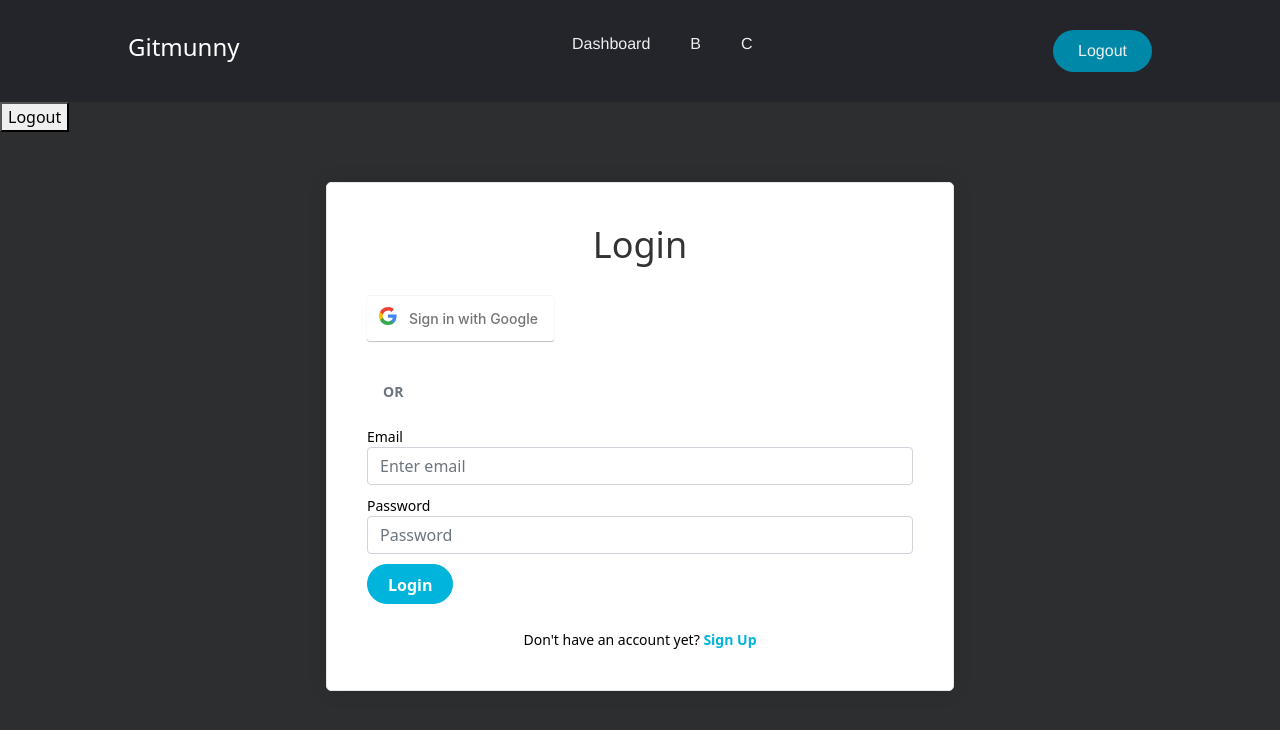
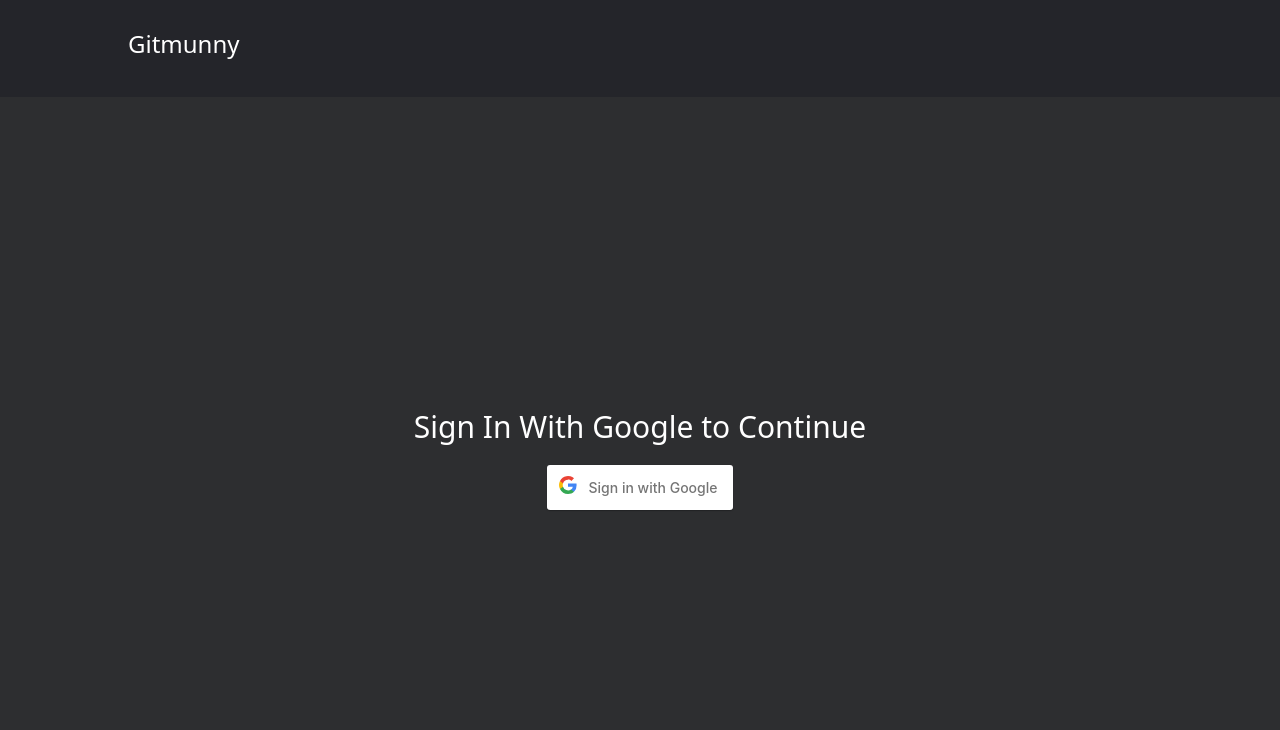
Before and after one commit to GabrielMourad/GitMunny, a React (Create React App) app in the folder client/: page /login in a window 1280 px wide. Shown: the top 730 px of the page. Built offline with nearby package versions, Linux system fonts and the light colour scheme.

Commit message:
fixed up log in

```diff
--- a/client/src/App.jsx
+++ b/client/src/App.jsx
@@ -2,6 +2,7 @@
 import Dashboard from './components/Dashboard';
 import { BudgetContextProvider } from './context/BudgetAppContext';
 import 'react-toastify/dist/ReactToastify.css';
+import { toast } from 'react-toastify';
 import { BrowserRouter, Routes, Route, Navigate, Link } from "react-router-dom";
 import {auth} from "../src/firebase/Firebase"
 import LoginPage from './components/LoginPage';
@@ -18,20 +19,18 @@
             setIsAuth(false)
             window.location.pathname = "/login"
         })
-      }
+
+    }
 
 
-      console.log(isAuth)
 
     return(
         <BudgetContextProvider>
             <BrowserRouter>
-                <Navbar/>
-                <button onClick = {signOut}>Logout</button>
+                <Navbar isAuth = {isAuth} signOut = {signOut}/>
 
                 <Routes>
                     <Route exact path="/login" element={!isAuth ? <LoginPage setIsAuth = {setIsAuth}/> : (<Navigate to = '/'/>)}/>
-                    <Route exact path="/signup" element={!isAuth ? <Signup setIsAuth = {setIsAuth}/> : (<Navigate to = '/'/>)}/>
                     <Route exact path="/" element={isAuth ? <Dashboard isAuth = {isAuth}/> : (<Navigate to = '/login'/>)}/>
 
                 </Routes>
--- a/client/src/components/LoginPage.js
+++ b/client/src/components/LoginPage.js
@@ -2,66 +2,30 @@
 import {auth, provider} from '../firebase/Firebase';
 import {signInWithPopup} from 'firebase/auth'
 import { useNavigate } from 'react-router-dom';
+import 'react-toastify/dist/ReactToastify.css';
+import { toast } from 'react-toastify';
 
 
-const LoginPage = ({setIsAuth}) => {
-
-  const [email, setEmail] = useState('');
-  const [password, setPassword] = useState('');
-
+function Login({ setIsAuth }) {
   let navigate = useNavigate();
 
-  const handleSubmit = (event) => {
-    event.preventDefault();
-    // Add code to handle form submission here
-  }
-
-  const googleSignIn =  () =>{
+  const signInWithGoogle = () => {
     signInWithPopup(auth, provider).then((result) => {
-        setIsAuth(true)
-        localStorage.setItem("isAuth", true)
-        navigate('/');
-    }).catch((err) => {
-        console.log(err)
-    });;
+      localStorage.setItem("isAuth", true);
+      setIsAuth(true);
+      navigate("/");
+      toast.success("Successfully Logged In")
+    });
   };
 
-
-
-
   return (
-    <div class="container-login">
-    <div class="row">
-        <div class="col-md-6 offset-md-3">
-            <div class="login-form">
-                <h2>Login</h2>
-
-                <button onClick={googleSignIn} type="button" class="mb-3 login-with-google-btn" >
-                    Sign in with Google
-                </button>
-
-                <div class="divider d-flex align-items-center my-4">
-                    <p class="text-center fw-bold mx-3 mb-0 text-muted">OR</p>
-                </div>
-                <form>
-                    <div class="form-group">
-                        <label for="email">Email</label>
-                        <input type="email" class="form-control" id="email" placeholder="Enter email"/>
-                    </div>
-                    <div class="form-group">
-                        <label for="password">Password</label>
-                        <input type="password" class="form-control" id="password" placeholder="Password"/>
-                    </div>
-                    <button type="submit" class="btn btn-primary-login">Login</button>
-                </form>
-                <div class="signup-section">
-                    <p>Don't have an account yet? <a href="/signup">Sign Up</a></p>
-                </div>
-            </div>
-        </div>
+    <div className="loginPage">
+      <p>Sign In With Google to Continue</p>
+      <button className="login-with-google-btn" onClick={signInWithGoogle}>
+        Sign in with Google
+      </button>
     </div>
-</div>
   );
 }
 
-export default LoginPage;
+export default Login;
--- a/client/src/components/Navbar.js
+++ b/client/src/components/Navbar.js
@@ -1,21 +1,33 @@
 import React from 'react'
 
-export default function Navbar({}) {
+export default function Navbar({signOut, isAuth}) {
+  if(isAuth){
     return (
       <div className = "nav_container">
           <header>
-            <h4>Gitmunny</h4>
+              <h4 className = "nav_title">Gitmunny</h4>
 
           <nav>
               <ul className="nav_links">
                   <li><a href="">Dashboard</a></li>
                   <li><a href="">B</a></li>
                   <li><a href="">C</a></li>
+                  <li><a href="#" className="cta"><button onClick = {signOut} className = "navbtn">Logout</button></a></li>
 
               </ul>
           </nav>
-        <a href="#" className="cta"><button className = "navbtn">Logout</button></a>
+          </header>
+      </div>
+    )
+
+  }else{
+    return(
+      <div className = "nav_container">
+          <header>
+              <h4 className = "nav_title">Gitmunny</h4>
+
           </header>
       </div>
     )
   }
+}
--- a/client/src/components/Signup.js
+++ /dev/null
@@ -1,37 +0,0 @@
-import React from 'react'
-
-export default function Signup() {
-  return (
-    <div class="container-signup">
-        <div class="row">
-            <div class="col-md-6 offset-md-3">
-                <div class="signup-form">
-                    <h2>Sign Up</h2>
-                    <form>
-                        <div class="form-group">
-                            <label for="name">Name</label>
-                            <input type="text" class="form-control" id="name" placeholder="Enter your name"/>
-                        </div>
-                        <div class="form-group">
-                            <label for="email">Email</label>
-                            <input type="email" class="form-control" id="email" placeholder="Enter your email"/>
-                        </div>
-                        <div class="form-group">
-                            <label for="password">Password</label>
-                            <input type="password" class="form-control" id="password" placeholder="Choose a password"/>
-                        </div>
-                        <div class="form-group">
-                            <label for="confirm-password">Confirm Password</label>
-                            <input type="password" class="form-control" id="confirm-password" placeholder="Confirm your password"/>
-                        </div>
-                        <button type="submit" class="btn btn-signup">Sign Up</button>
-                    </form>
-                    <div class="signup-section">
-                        <p>Already have an account? <a href="/login">Log In</a></p>
-                    </div>
-                </div>
-            </div>
-        </div>
-    </div>
-  )
-}
--- a/client/src/styles.css
+++ b/client/src/styles.css
@@ -124,180 +124,18 @@
 }
 
 /* LOGIN AND SIGN IN */
-.login-form {
-    height: 2;
-    background-color: #ffffff;
-    border: 1px solid #e6e6e6;
-    padding: 20px; /* reduce the padding */
-    border-radius: 5px;
-    box-shadow: 0px 0px 20px 0px rgba(0, 0, 0, 0.1);
-    font-size: 14px; /* reduce the font size */
+.loginPage {
+    width: 100vw;
+    height: calc(100vh - 80px);
+    display: flex;
+    flex-direction: column;
+    justify-content: center;
+    align-items: center;
   }
 
-
-
-  .login-form h2 {
-    margin-bottom: 20px; /* reduce the margin */
-    text-align: center;
-    font-size: 24px; /* reduce the font size */
+  .loginPage p {
+    font-size: 30px;
   }
-
-
-  .form-group {
-    margin-bottom: 10px; /* reduce the margin */
-  }
-
-
-
-
-.btn-primary-login{
-    color:white;
-    background-color: #00b4db;
-    border-color: #00b4db;
-    border-radius: 25px;
-    height: 40px; /* reduce the height */
-    padding: 8px 20px; /* reduce the padding */
-    font-size: 16px; /* reduce the font size */
-    font-weight: bold;
-  }
-
-.btn-primary-login:hover {
-    background-color: #0093ad;
-    border-color: #0093ad;
-}
-.login-form {
-    color: black;
-    background-color: #ffffff;
-    border: 1px solid #e6e6e6;
-    padding: 40px;
-    border-radius: 5px;
-    box-shadow: 0px 0px 20px 0px rgba(0, 0, 0, 0.1);
-
-}
-
-.login-form h2 {
-    margin-bottom: 30px;
-    text-align: center;
-    font-size: 36px; /* Set the font size to 36 pixels */
-    color: #333; /* Set the color to dark gray */
-    position: relative; /* Set the position to relative */
-}
-
-
-.container-login {
-    margin-top: 50px;
-}
-
-
-.signup-section {
-    text-align: center;
-    margin-top: 25px;
-}
-
-.signup-section p {
-    margin-bottom: 0;
-}
-
-.signup-section a {
-    color: #00b4db;
-    font-weight: bold;
-    text-decoration: none;
-}
-
-.signup-section a:hover {
-    text-decoration: underline;
-}
-
-
-.container-signup {
-    margin-top: 50px;
-}
-
-.signup-form {
-    background-color: #ffffff;
-    border: 1px solid #e6e6e6;
-    padding: 40px;
-    border-radius: 5px;
-    box-shadow: 0px 0px 20px 0px rgba(0, 0, 0, 0.1);
-    color: black
-}
-
-.signup-form h2 {
-    margin-bottom: 30px;
-    text-align: center;
-    font-size: 36px;
-    color: #333;
-    position: relative;
-}
-
-.signup-form h2::before {
-    content: "";
-    position: absolute;
-    bottom: -10px;
-    left: 50%;
-    transform: translateX(-50%);
-    width: 50px;
-    height: 2px;
-    background-color: #00b4db;
-}
-
-.form-group-login {
-    margin-bottom: 20px;
-}
-
-.form-group-login label {
-    display: block;
-    margin-bottom: 5px;
-}
-
-.form-control-login {
-    height: 35px;
-    border-radius: 25px;
-    box-shadow: none;
-    border: 1px solid #e6e6e6;
-}
-
-.form-control-login:focus {
-    border-color: #00b4db;
-    box-shadow: none;
-}
-
-.btn-signup {
-    display: inline-block;
-    font-weight: 400;
-    color: #fff;
-    text-align: center;
-    vertical-align: middle;
-    user-select: none;
-    background-color: #00b4db;
-    border: 1px solid #00b4db;
-    padding: 0.5rem 1rem;
-    font-size: 1rem;
-    line-height: 1.5;
-    border-radius: 25px;
-    transition: color 0.15s ease-in-out, background-color 0.15s ease-in-out, border-color 0.15s ease-in-out, box-shadow 0.15s ease-in-out;
-}
-
-.btn-signup:hover {
-    color: #fff;
-    background-color: #0077b6;
-    border-color: #0077b6;
-}
-
-.btn-signup:focus, .btn-signup.focus {
-    outline: 0;
-    box-shadow: 0 0 0 0.2rem rgba(0, 180, 219, 0.25);
-}
-
-.btn-signup-primary {
-    background-color: #00b4db;
-    border-color: #00b4db;
-}
-
-.btn-signup-primary:hover {
-    background-color: #0077b6;
-    border-color: #0077b6;
-}
 
 .login-with-google-btn {
     transition: background-color .3s, box-shadow .3s;
@@ -359,11 +197,14 @@
 
 header {
   display: flex;
-  justify-content: space-between;
+  justify-content: flex-end;
   align-items: center;
   padding: 30px 10%;
 }
-
+.nav_title{
+    cursor: pointer;
+    margin-right: auto;
+}
 .nav_links{
     list-style: none;
 }
@@ -382,7 +223,8 @@
 }
 
 .navbtn{
-    padding: 9px 25px;
+    margin-left: 20px;
+    padding: 4px 20px;
     background-color: rgba(0,136,169,1);
     border: none;
     border-radius: 50px;
```
Lines whose indentation alone changed are shown as unchanged.
